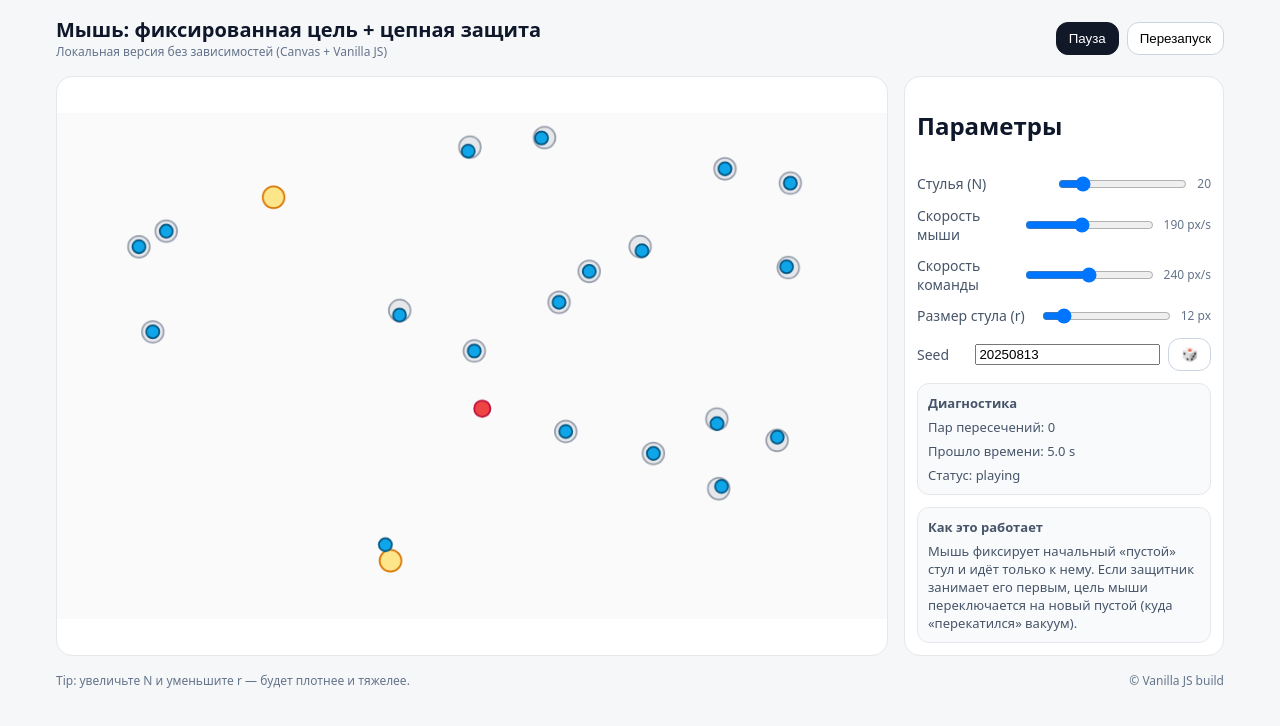
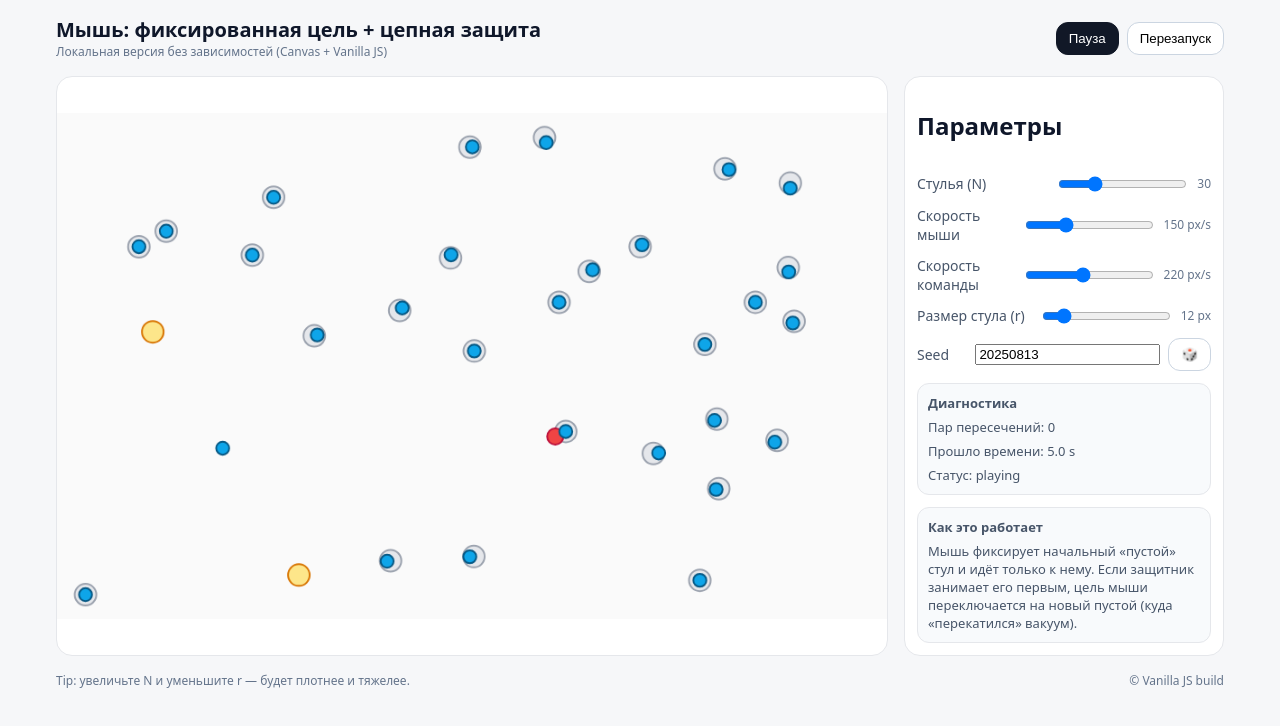
Before and after one commit to dadkakdad/game_of_mouse, a website with bundled scripts: page index.html in a window 1280 px wide. Built offline with nearby package versions, Linux system fonts and the light colour scheme.

Commit message:
chore: update default game parameters

```diff
--- a/index.html
+++ b/index.html
@@ -1,17 +1,19 @@
 <!doctype html>
 <html lang="en">
   <head>
-  <meta charset="utf-8">
-  <meta name="viewport" content="width=device-width, initial-scale=1">
+    <meta charset="utf-8" />
+    <meta name="viewport" content="width=device-width, initial-scale=1" />
     <title>Mouse & Chairs — Local Simulation</title>
-  <link rel="stylesheet" href="style.css">
+    <link rel="stylesheet" href="style.css" />
   </head>
   <body>
     <div class="app">
       <header class="top">
         <div class="title">
           <h1>Мышь: фиксированная цель + цепная защита</h1>
-        <div class="subtitle">Локальная версия без зависимостей (Canvas + Vanilla JS)</div>
+          <div class="subtitle">
+            Локальная версия без зависимостей (Canvas + Vanilla JS)
+          </div>
         </div>
         <div class="actions">
           <button id="btn-toggle" class="btn primary">Пауза</button>
@@ -28,31 +30,37 @@
 
           <div class="field">
             <label>Стулья (N)</label>
-          <input type="range" id="nChairs" min="6" max="100" value="20">
-          <span class="value" id="nChairsVal">20</span>
+            <input type="range" id="nChairs" min="6" max="100" value="30" />
+            <span class="value" id="nChairsVal">30</span>
           </div>
 
           <div class="field">
             <label>Скорость мыши</label>
-          <input type="range" id="mouseSpeed" min="60" max="360" value="190">
-          <span class="value" id="mouseSpeedVal">190 px/s</span>
+            <input
+              type="range"
+              id="mouseSpeed"
+              min="60"
+              max="360"
+              value="150"
+            />
+            <span class="value" id="mouseSpeedVal">150 px/s</span>
           </div>
 
           <div class="field">
             <label>Скорость команды</label>
-          <input type="range" id="teamSpeed" min="60" max="420" value="240">
-          <span class="value" id="teamSpeedVal">240 px/s</span>
+            <input type="range" id="teamSpeed" min="60" max="420" value="220" />
+            <span class="value" id="teamSpeedVal">220 px/s</span>
           </div>
 
           <div class="field">
             <label>Размер стула (r)</label>
-          <input type="range" id="chairRadius" min="10" max="26" value="12">
+            <input type="range" id="chairRadius" min="10" max="26" value="12" />
             <span class="value" id="chairRadiusVal">12 px</span>
           </div>
 
           <div class="field">
             <label>Seed</label>
-          <input type="number" id="seed" value="20250813" step="1">
+            <input type="number" id="seed" value="20250813" step="1" />
             <button id="btn-reroll" class="btn">🎲</button>
           </div>
 
@@ -65,7 +73,11 @@
 
           <div class="box">
             <div><b>Как это работает</b></div>
-          <div>Мышь фиксирует начальный «пустой» стул и идёт только к нему. Если защитник занимает его первым, цель мыши переключается на новый пустой (куда «перекатился» вакуум).</div>
+            <div>
+              Мышь фиксирует начальный «пустой» стул и идёт только к нему. Если
+              защитник занимает его первым, цель мыши переключается на новый
+              пустой (куда «перекатился» вакуум).
+            </div>
           </div>
         </section>
       </main>
--- a/simulation.mjs
+++ b/simulation.mjs
@@ -2,9 +2,9 @@ export function createSimulation(config) {
   const state = {
     width: 920,
     height: 560,
-    nChairs: (config && config.nChairs) || 12,
+    nChairs: (config && config.nChairs) || 30,
     chairRadius: (config && config.chairRadius) || 16,
-    mouseSpeed: (config && config.mouseSpeed) || 190,
+    mouseSpeed: (config && config.mouseSpeed) || 150,
     teamSpeed: (config && config.teamSpeed) || 220,
     seed: (config && config.seed) || 20250813,
     running: true,
```
Lines whose indentation alone changed are shown as unchanged.
